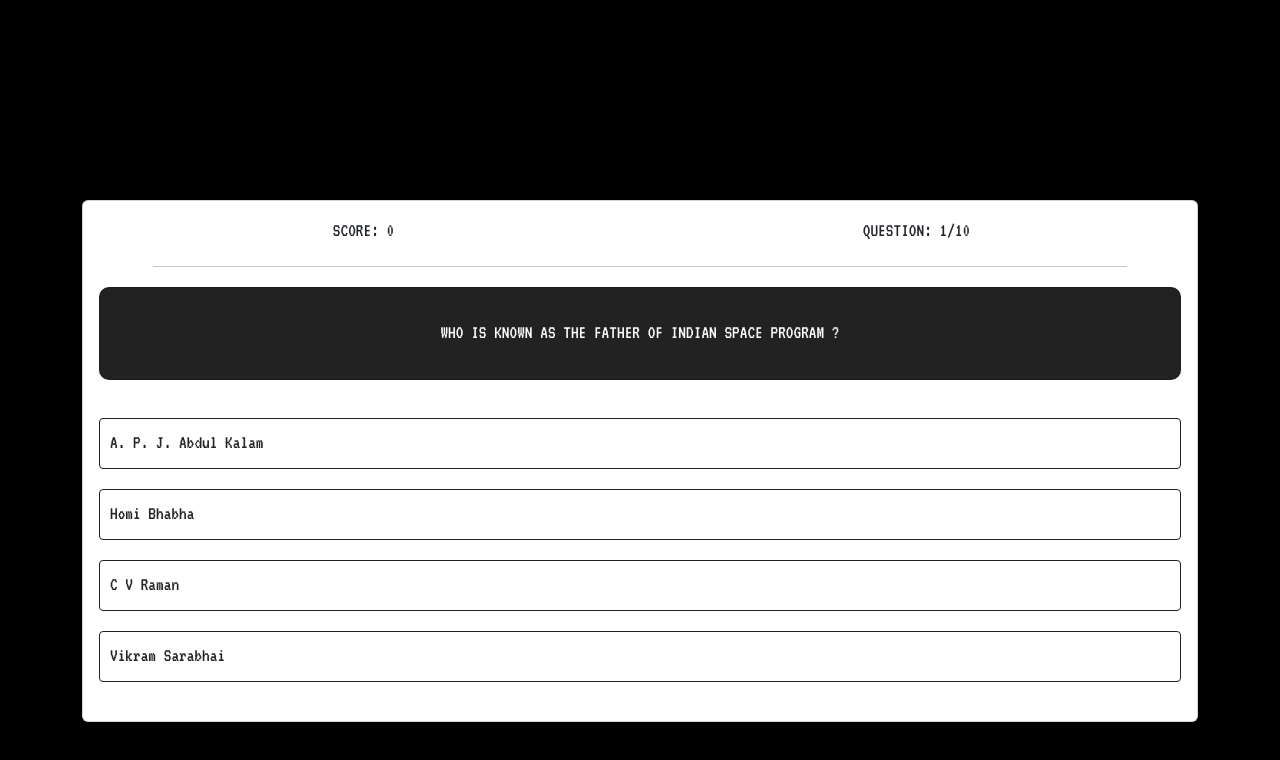
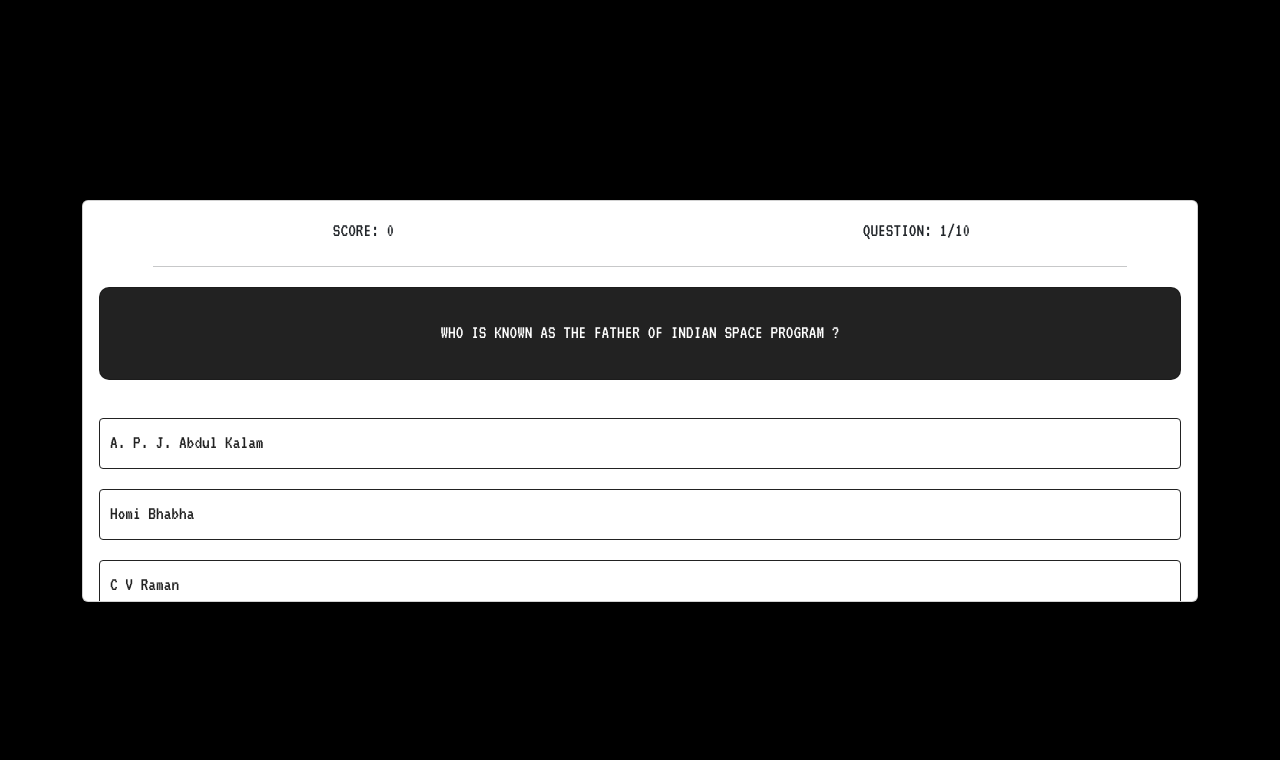
Before and after one commit to ketan270/ISRO-web, a plain HTML site: page Quiz/index.html in a window 1280 px wide. Shown: the part 800-1560 px from the top of the page. Drawn offline with nearby package versions, Linux system fonts and the light colour scheme.

Commit message:
Update style.css

```diff
--- a/Quiz/style.css
+++ b/Quiz/style.css
@@ -32,6 +32,6 @@
   }
 
   .card-body {
-    max-height:520px;
+    max-height:400px;
      overflow-y: auto;
    }
```
